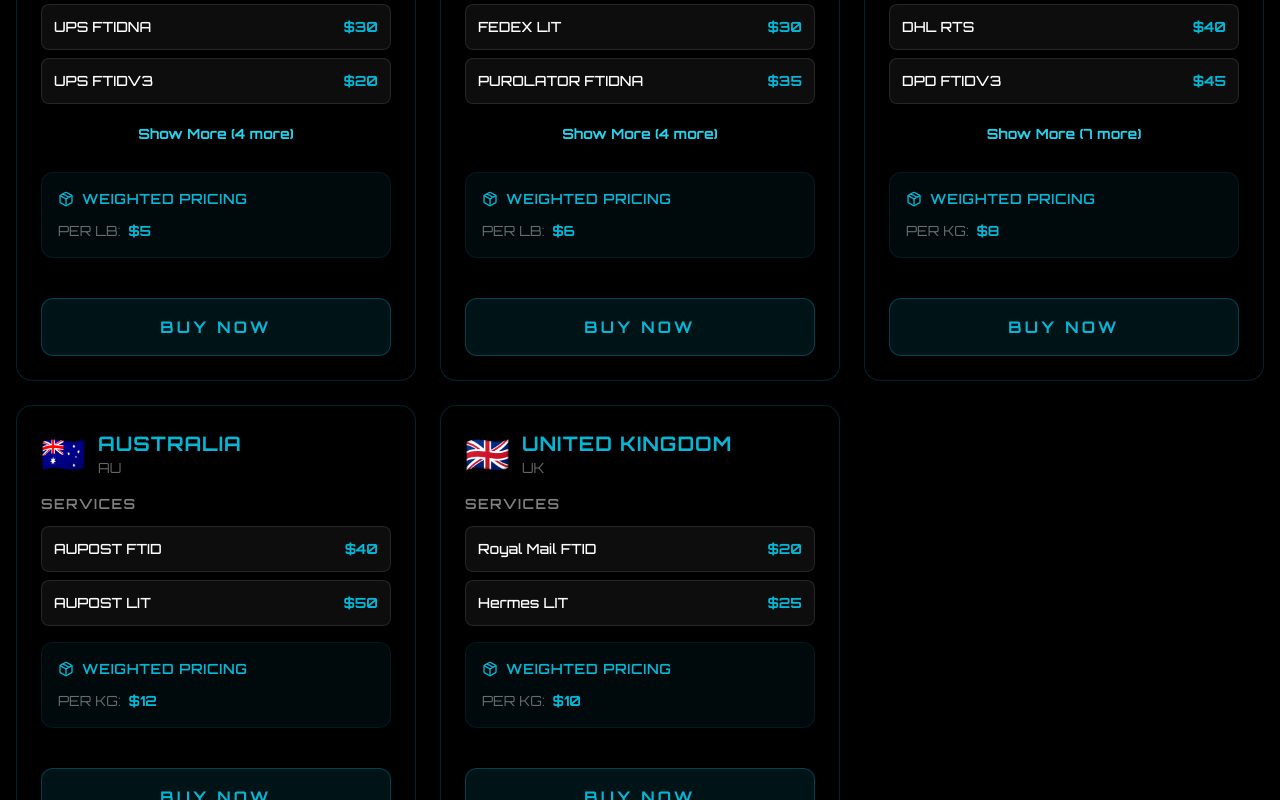
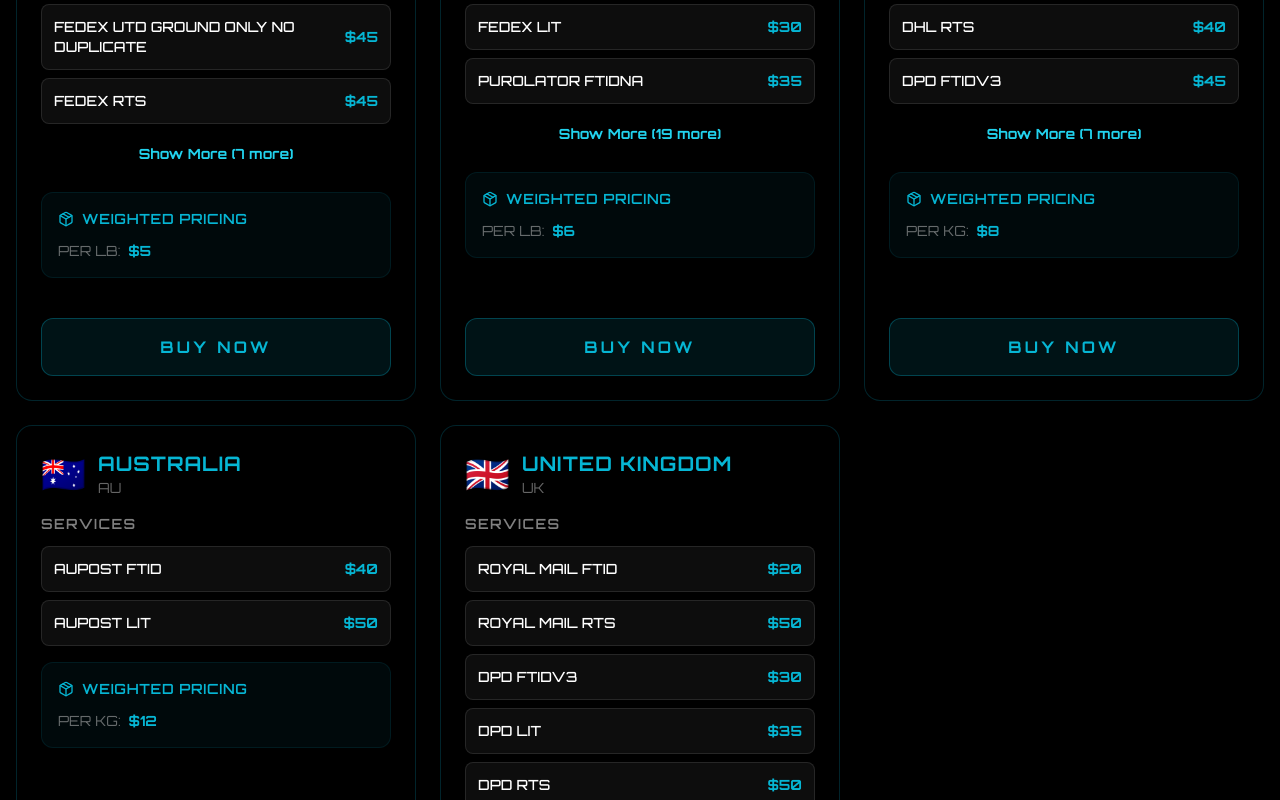
Before and after one commit to ogsuryansh/ftidking, a React (Vite) app: page /boxing in a window 1280 px wide. Shown: the part 1300-2100 px from the top of the page. Built offline with nearby package versions, Linux system fonts and the light colour scheme.

Commit message:
Add extensive new services for USA, Canada, and UK

```diff
--- a/src/pages/BoxingHome.jsx
+++ b/src/pages/BoxingHome.jsx
@@ -13,12 +13,15 @@
             { id: "us1", courier: "FEDEX FTIDNA", price: 40, display_order: 1 },
             { id: "us_fedex_v3", courier: "FEDEX FTIDV3", price: 25, display_order: 2 },
             { id: "us_fedex_lit", courier: "FEDEX LIT", price: 35, display_order: 3 },
-            { id: "us2", courier: "UPS FTIDNA", price: 30, display_order: 4 },
-            { id: "us_ups_v3", courier: "UPS FTIDV3", price: 20, display_order: 5 },
-            { id: "us_ups_lit", courier: "UPS LIT", price: 25, display_order: 6 },
-            { id: "us3", courier: "USPS FTIDV3", price: 20, display_order: 7 },
-            { id: "us_usps_lit", courier: "USPS LIT", price: 40, display_order: 8 },
-            { id: "us_usps_rts", courier: "USPS RTS", price: 45, display_order: 9 }
+            { id: "us_fedex_ground", courier: "FEDEX UTD GROUND ONLY NO DUPLICATE", price: 45, display_order: 4 },
+            { id: "us_fedex_rts", courier: "FEDEX RTS", price: 45, display_order: 5 },
+            { id: "us2", courier: "UPS FTIDNA", price: 30, display_order: 6 },
+            { id: "us_ups_v3", courier: "UPS FTIDV3", price: 20, display_order: 7 },
+            { id: "us_ups_lit", courier: "UPS LIT", price: 25, display_order: 8 },
+            { id: "us_ups_damage", courier: "UPS DAMAGE SCAN", price: 20, display_order: 9 },
+            { id: "us3", courier: "USPS FTIDV3", price: 20, display_order: 10 },
+            { id: "us_usps_lit", courier: "USPS LIT", price: 40, display_order: 11 },
+            { id: "us_usps_rts", courier: "USPS RTS", price: 45, display_order: 12 }
         ],
         weight_unit: "lb", weighted_price_per_lb: 5
     },
@@ -33,7 +36,22 @@
             { id: "ca_pur_v3", courier: "PUROLATOR FTIDV3", price: 25, display_order: 6 },
             { id: "ca_ups_na", courier: "UPS FTIDNA", price: 35, display_order: 7 },
             { id: "ca_ups_v3", courier: "UPS FTIDV3", price: 25, display_order: 8 },
-            { id: "ca_ups_lit", courier: "UPS LIT", price: 30, display_order: 9 }
+            { id: "ca_ups_lit", courier: "UPS LIT", price: 30, display_order: 9 },
+            { id: "ca_ups_rts", courier: "UPS RTS", price: 50, display_order: 10 },
+            { id: "ca_ups_damage", courier: "UPS DAMAGE SCAN", price: 30, display_order: 11 },
+            { id: "ca_dpd_v3", courier: "DPD FTIDV3", price: 30, display_order: 12 },
+            { id: "ca_dpd_lit", courier: "DPD LIT", price: 35, display_order: 13 },
+            { id: "ca_dpd_rts", courier: "DPD RTS", price: 50, display_order: 14 },
+            { id: "ca_evri_v3", courier: "EVRI FTIDV3", price: 30, display_order: 15 },
+            { id: "ca_evri_lit", courier: "EVRI LIT", price: 35, display_order: 16 },
+            { id: "ca_fedex_lit_premium", courier: "FEDEX LIT (PREMIUM)", price: 90, display_order: 17 },
+            { id: "ca_inpost_lit", courier: "Inpost LIT", price: 60, display_order: 18 },
+            { id: "ca_parcelforce_v3", courier: "PARCELFORCE FTIDV3", price: 30, display_order: 19 },
+            { id: "ca_parcelforce_lit", courier: "PARCELFORCE LIT", price: 50, display_order: 20 },
+            { id: "ca_royalmail_rts", courier: "ROYAL MAIL RTS", price: 50, display_order: 21 },
+            { id: "ca_ups_v3_premium", courier: "UPS FTIDV3 (PREMIUM)", price: 30, display_order: 22 },
+            { id: "ca_yodel_v3", courier: "YODEL FTIDV3", price: 30, display_order: 23 },
+            { id: "ca_yodel_lit", courier: "YODEL LIT", price: 50, display_order: 24 }
         ],
         weight_unit: "lb", weighted_price_per_lb: 6
     },
@@ -66,8 +84,21 @@
     {
         id: "uk", name: "United Kingdom", code: "UK", flag_emoji: "🇬🇧",
         services: [
-            { id: "uk1", courier: "Royal Mail FTID", price: 20, display_order: 1 },
-            { id: "uk2", courier: "Hermes LIT", price: 25, display_order: 2 }
+            { id: "uk1", courier: "ROYAL MAIL FTID", price: 20, display_order: 1 },
+            { id: "uk_rm_rts", courier: "ROYAL MAIL RTS", price: 50, display_order: 2 },
+            { id: "uk_dpd_v3", courier: "DPD FTIDV3", price: 30, display_order: 3 },
+            { id: "uk_dpd_lit", courier: "DPD LIT", price: 35, display_order: 4 },
+            { id: "uk_dpd_rts", courier: "DPD RTS", price: 50, display_order: 5 },
+            { id: "uk_evri_v3", courier: "EVRI FTIDV3", price: 30, display_order: 6 },
+            { id: "uk_evri_lit", courier: "EVRI LIT", price: 35, display_order: 7 },
+            { id: "uk2", courier: "HERMES LIT", price: 25, display_order: 8 },
+            { id: "uk_fedex_lit", courier: "FEDEX LIT", price: 90, display_order: 9 },
+            { id: "uk_inpost_lit", courier: "INPOST LIT", price: 60, display_order: 10 },
+            { id: "uk_parcelforce_v3", courier: "PARCELFORCE FTIDV3", price: 30, display_order: 11 },
+            { id: "uk_parcelforce_lit", courier: "PARCELFORCE LIT", price: 50, display_order: 12 },
+            { id: "uk_ups_v3", courier: "UPS FTIDV3", price: 30, display_order: 13 },
+            { id: "uk_yodel_v3", courier: "YODEL FTIDV3", price: 30, display_order: 14 },
+            { id: "uk_yodel_lit", courier: "YODEL LIT", price: 50, display_order: 15 }
         ],
         weight_unit: "kg", weighted_price_per_kg: 10
     }
```
